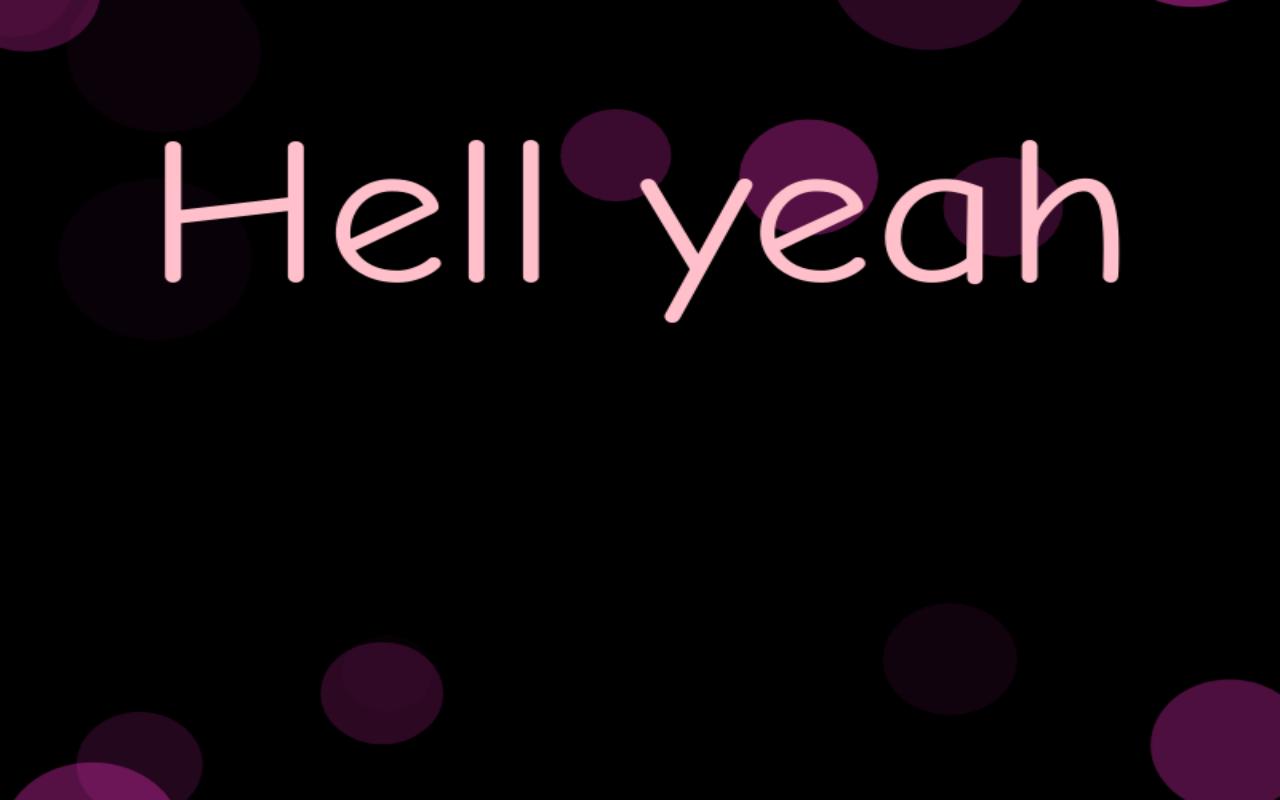
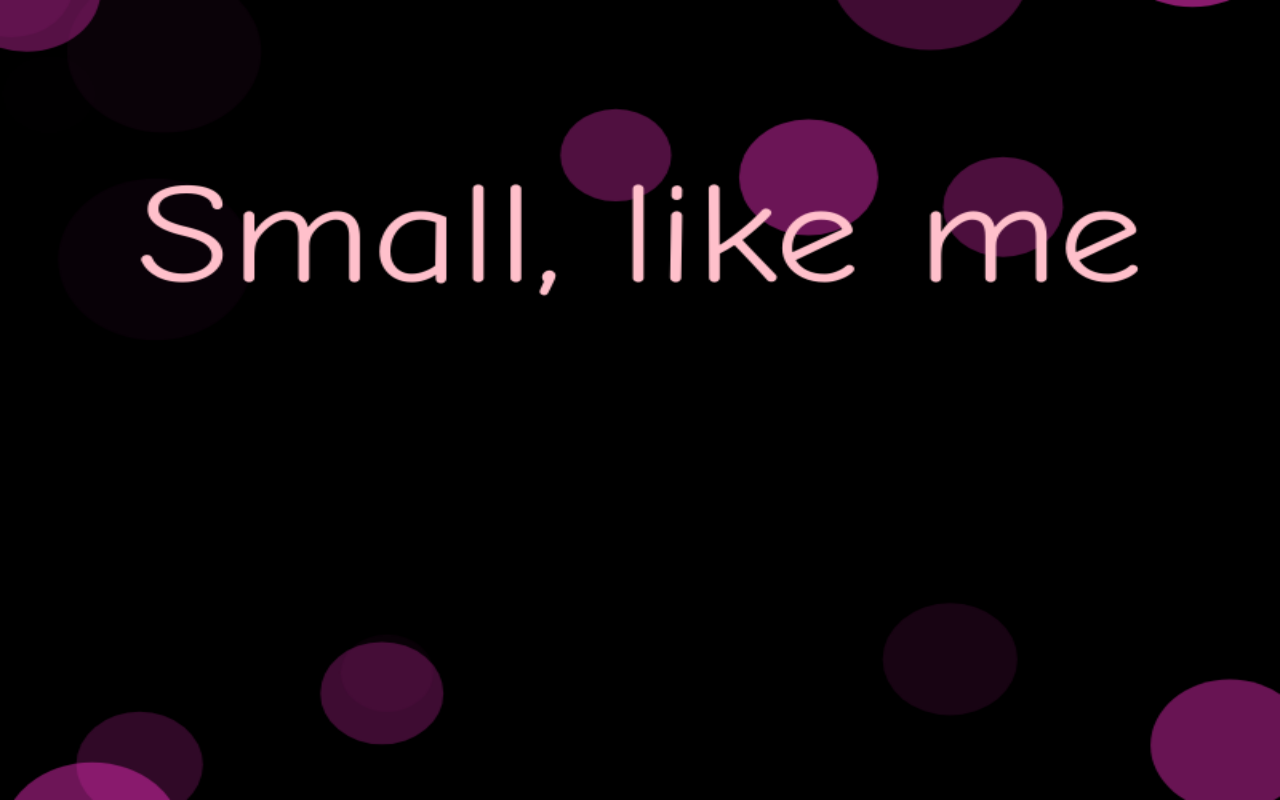
Before and after one commit to LaziestNoobiest/HappyBirthday, a plain HTML site: page index.html in a window 1280 px wide. Drawn offline with Linux system fonts and the light colour scheme.

Commit message:
Update index.html

```diff
--- a/index.html
+++ b/index.html
@@ -32,8 +32,16 @@
 		"Happy Birthday!",
 		"Remember when we took care of drunk people?",
 		"Jan 26, 2017",
-		"Hell yeah", // partygetnaked
-		"I admire your honesty." // elsword123
+		"Hell yeah",
+		"I admire your honesty.",
+		"Same shoe size",
+		"How long are you keeping the turtle?",
+		"Your laugh is real",
+		"Pretty pink lights",
+		"I wish I were a cow",
+		"Small, like me",
+		"Candy?",
+		"Eww, whale breath."
 		];
 		var fontsizes = cloneArray(happiness);
 		var mCanvas = document.getElementById("c");
@@ -55,7 +63,7 @@
 				this.x = sample(0, mCanvas.width);
 				this.y = mCanvas.height + sample(0, mCanvas.height);
 				this.rad = sample(mCanvas.height/24, mCanvas.height/9);
-				this.alpha = Math.random()/3;
+				this.alpha = Math.random()*0.45;
 				this.speed = mCanvas.height/(250 + (Math.random()-Math.random())*36);
 				this.done = false;
 			}
@@ -93,12 +101,12 @@
 				{
 					while (ctx.measureText(this.happy).width >= 0.75*mCanvas.width)
 					{
-						this.fontsize--;
+						this.fontsize-=4;
 						ctx.font = this.fontsize.toString() + "px Comic Sans MS";
 					}
 					while (ctx.measureText(this.happy).width < 0.75*mCanvas.width)
 					{
-						this.fontsize++;
+						this.fontsize+=4;
 						ctx.font = this.fontsize.toString() + "px Comic Sans MS";
 					}
 					fontsizes[this.index] = this.fontsize;
```
